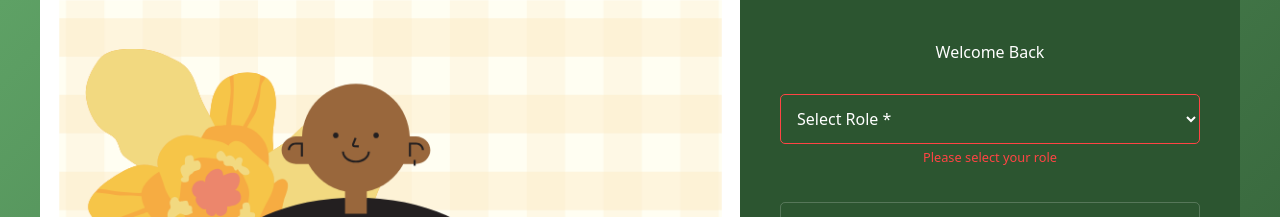
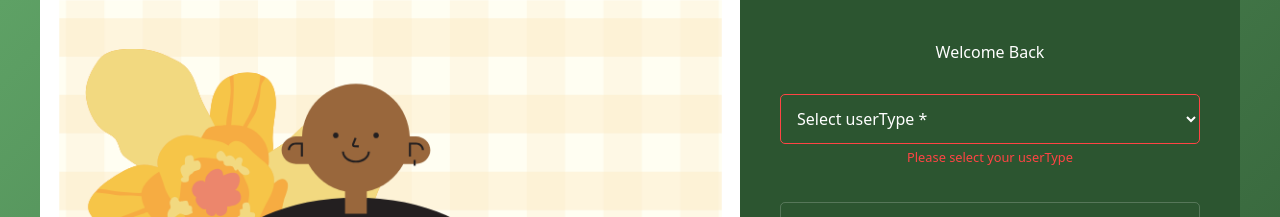
Before and after one commit to dev-patel-1810/MannMitra, a React (Vite) app: page /login in a window 1280 px wide. Both pictures are taken after typing "name@example.com", "Sample123" into the empty fields and a click on the button "Log In". Shown: the top 217 px of the page. Built offline with nearby package versions, Linux system fonts and the light colour scheme.

Commit message:
Working like a fine wine

```diff
--- a/src/pages/Authentication/Login.jsx
+++ b/src/pages/Authentication/Login.jsx
@@ -9,7 +9,7 @@ const Login = () => {
   const [formData, setFormData] = useState({
     email: '',
     password: '',
-    role: ''
+    userType: ''
   });
 
   const [errors, setErrors] = useState({});
@@ -18,7 +18,7 @@ const Login = () => {
     setFormData({
       email: '',
       password: '',
-      role: ''
+      userType: ''
     });
     setErrors({});
   };
@@ -41,7 +41,7 @@ const Login = () => {
     const newErrors = {};
     if (!formData.email.trim()) newErrors.email = 'Email is required';
     if (!formData.password.trim()) newErrors.password = 'Password is required';
-    if (!formData.role) newErrors.role = 'Please select your role';
+    if (!formData.userType) newErrors.userType = 'Please select your userType';
     if (formData.password.length < 8) newErrors.password = 'Invalid Password';
     setErrors(newErrors);
     return Object.keys(newErrors).length === 0;
@@ -69,8 +69,8 @@ const Login = () => {
         // Store user data and redirect
         localStorage.setItem('user', JSON.stringify(data.data));
 
-        // Redirect based on role
-        switch(formData.role.toLowerCase()) {
+        // Redirect based on userType
+        switch(formData.userType.toLowerCase()) {
           case 'student':
             navigate('/dashboard/student');
             break;
@@ -104,17 +104,17 @@ const Login = () => {
           <form onSubmit={handleSubmit}>
             <div className="user-type-selector">
               <select
-                name="role"
-                value={formData.role}
+                name="userType"
+                value={formData.userType}
                 onChange={handleInputChange}
-                className={`dropdown-select ${errors.role ? 'error' : ''}`}
+                className={`dropdown-select ${errors.userType ? 'error' : ''}`}
               >
-                <option value="">Select Role *</option>
+                <option value="">Select userType *</option>
                 <option value="student">Student</option>
                 <option value="counsellor">Counsellor</option>
                 <option value="institute">Institute</option>
               </select>
-              {errors.role && <span className="error-message">{errors.role}</span>}
+              {errors.userType && <span className="error-message">{errors.userType}</span>}
             </div>
 
             <div className="login-field">
```
